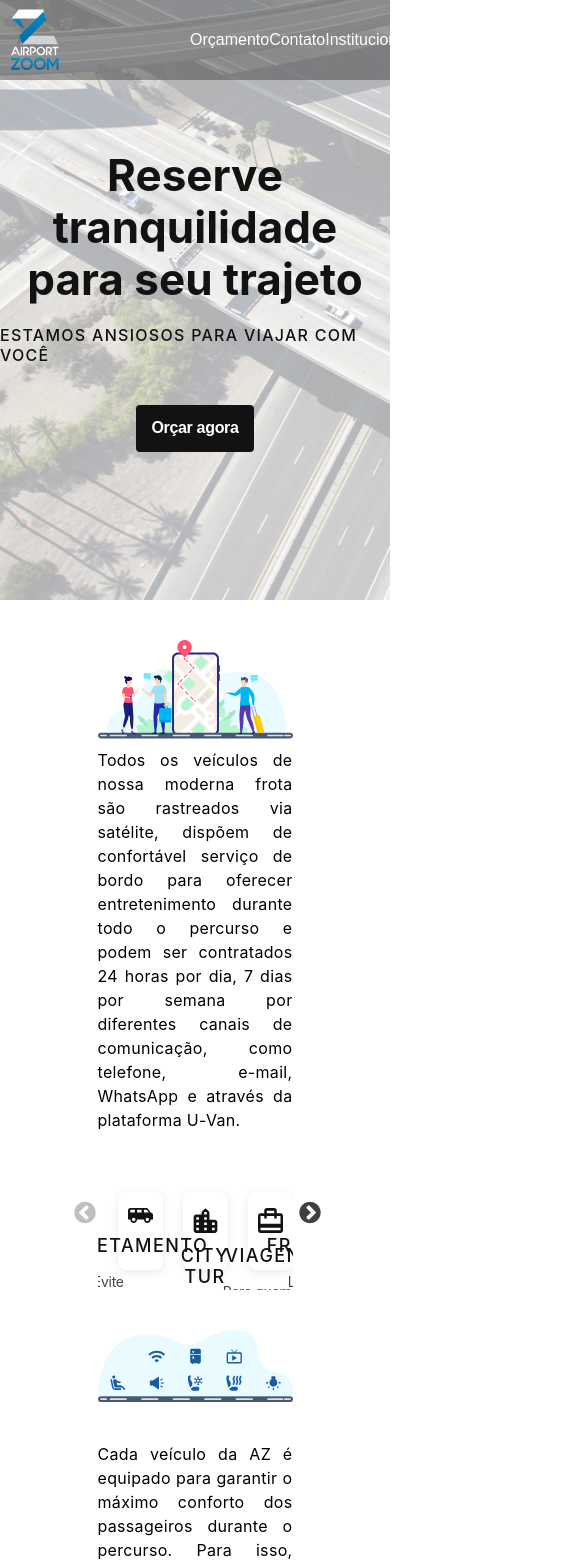
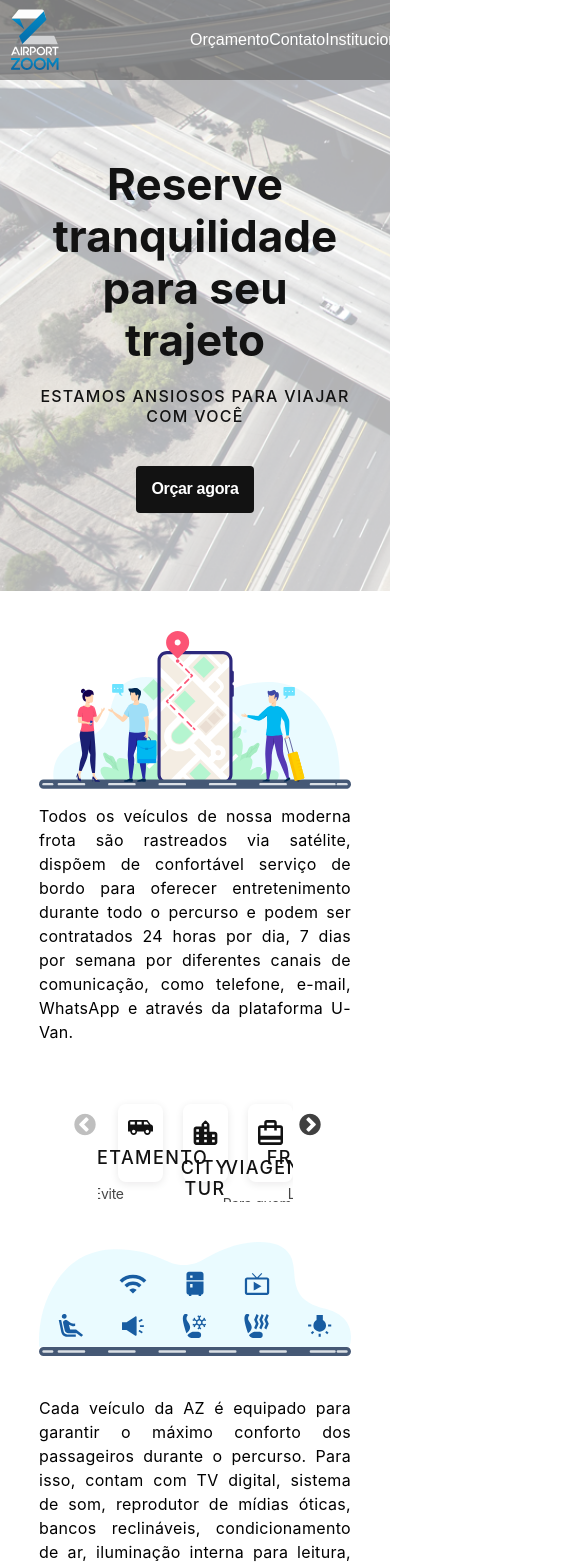
Before and after one commit to warleyaz/nume, a React (Create React App) app: page / in a window 390 px wide. Shown: the top 1565 px of the page, 585 px wide, since content can reach past the window. Built offline with nearby package versions, Linux system fonts and the light colour scheme.

Commit message:
add responsiviness to half of elements

```diff
--- a/src/components/Footer/styles.js
+++ b/src/components/Footer/styles.js
@@ -23,16 +23,26 @@ export const ContainerAbout = styled.div`
     line-height: 24px;
     letter-spacing: -0.02em;
     text-align: justify;
+    @media(max-width: 800px) {
+      font-size: 13px;
+      max-width: 60vw;
+      margin-left: 12px;
+      line-height: 18px;
+    }
   }
 `
 export const LogoFooter = styled.img`
   height: 170px;
   width: 170px;
   align-items: center;
+  @media(max-width: 800px) {
+    width: 90px;
+  }
 `
 export const Licenses = styled.div`
   width: 100%;
   display:flex;
+  flex-flow: wrap;
   align-items: center;
   justify-content: space-evenly;
   padding: 0 15px;
@@ -48,6 +58,11 @@ export const Informations = styled.div`
   align-items: flex-start;
   justify-content: space-evenly;
   padding: 10px 20%;
+  @media(max-width: 800px) {
+    padding: 10px 30px 10px 15px;
+    justify-content: space-between;
+    flex-flow: wrap;
+  }
 `
 export const FirstColumn = styled.div`
   color: #E2E2E2;
@@ -55,6 +70,9 @@ export const FirstColumn = styled.div`
   align-items: center;
   letter-spacing: -0.02em;
   font-size: 12px;
+  @media(max-width: 800px) {
+    margin-bottom: 18px;
+  }
 `
 export const SecondColumn = styled.div`
   color: #E2E2E2;
--- a/src/components/Header/styles.js
+++ b/src/components/Header/styles.js
@@ -12,12 +12,21 @@ export const BackgroundImage = styled.header`
   height: 600px;
   align-items: center;
   justify-content: center;
+
+  @media(max-width: 800px) {
+    height: 70vh;
+  }
 `
 export const BannerContent = styled.div`
   display: flex;
   flex-direction: column;
   max-width: 600px;
   align-items: center;
+
+  @media(max-width: 800px) {
+    text-align: center;
+    padding: 80px 29px 0px 29px;
+  }
 
   h1 {
     font-size:44px;
--- a/src/components/MainSection/styles.js
+++ b/src/components/MainSection/styles.js
@@ -9,6 +9,9 @@ export const Container = styled.div`
   align-items: center;
   padding-top: 40px;
   padding-bottom: 80px;
+  @media(max-width: 800px) {
+    padding-bottom: 20px;
+  }
 `
 export const ContentWrapper = styled.main`
   max-width:50vw;
@@ -16,20 +19,20 @@ export const ContentWrapper = styled.main`
   flex-direction: column;
   justify-content: center;
   align-items: center;
+  @media(max-width: 800px) {
+    max-width:80vw;
+  }
 `
 export const ImgTravel = styled.img`
-  width: 50vw;
-
+  width: 100%;
 `
 export const ServicesTravel = styled.img`
-  width: 50vw;
+  width: 100%;
   margin-bottom: 40px;
-
 `
 
 export const Car = styled.img`
   width: 100%;
-
 `
 const GenericWrapper = styled.div`
   display: flex;
```
